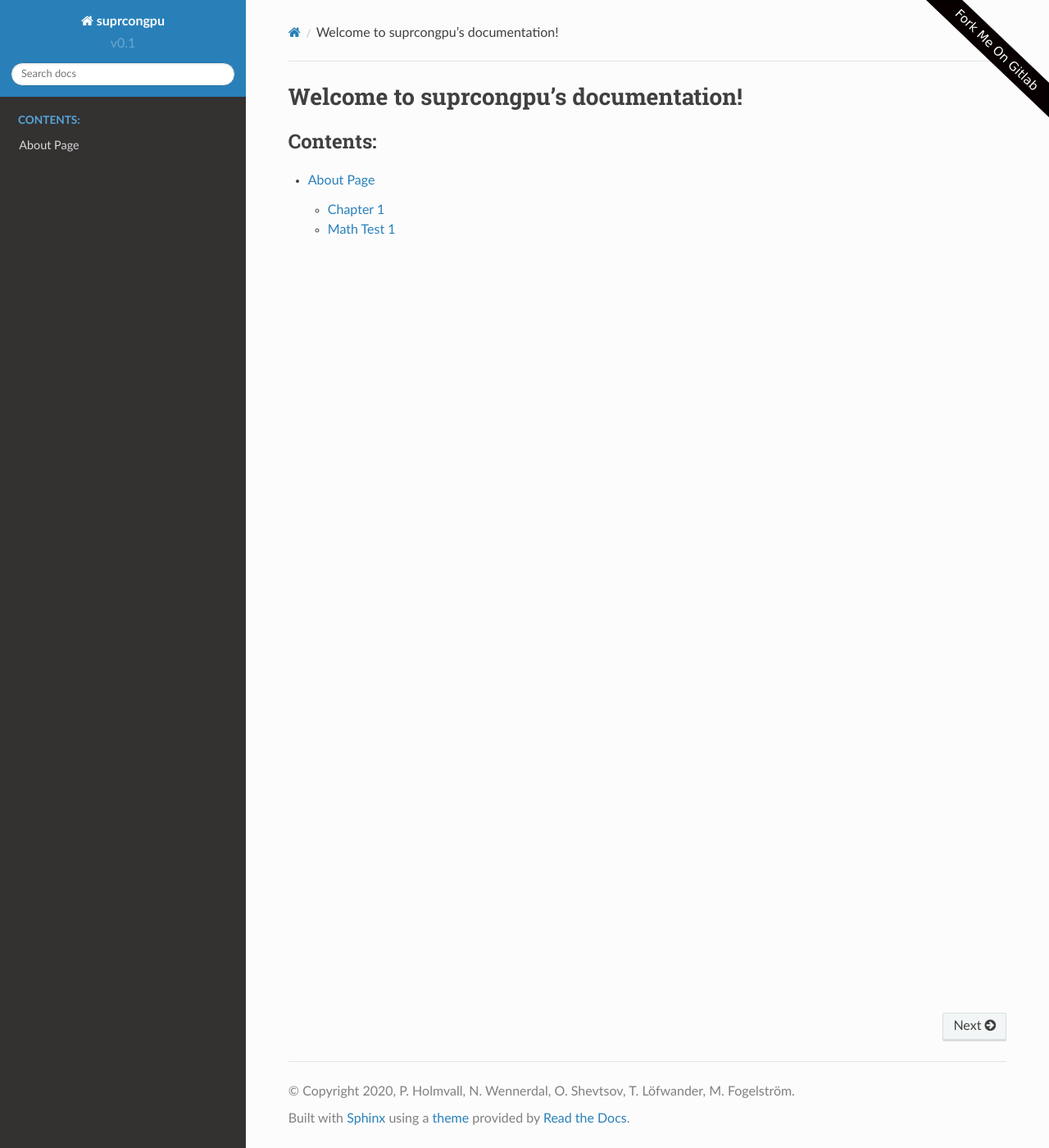
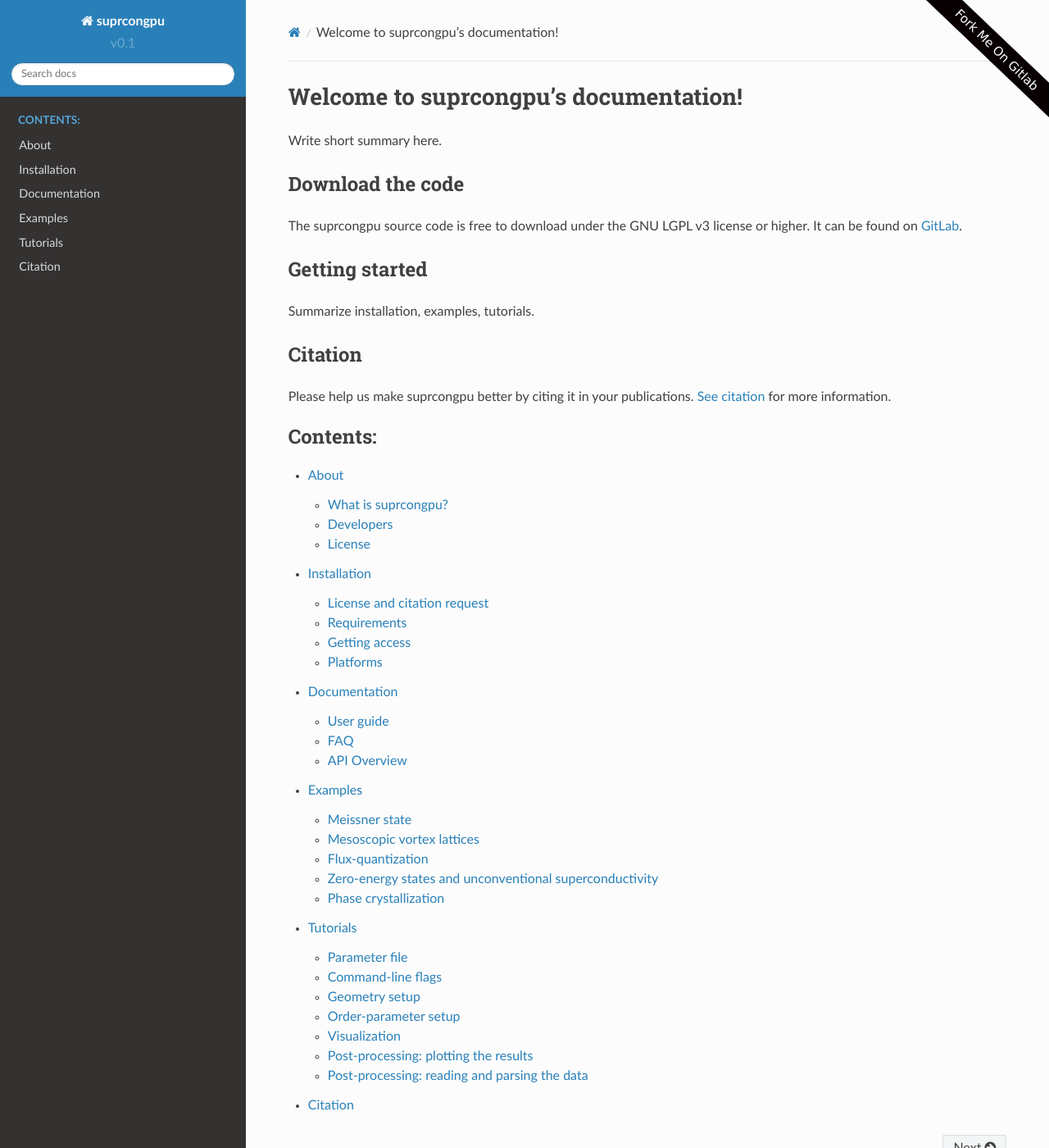
Before and after one commit to fogelstrom-lab/superconga, a Sphinx documentation site: the page built from docs/source/index.rst, in a window 1280 px wide and 1400 px high. Shown: the whole window at 82% size. Built offline with Sphinx 7.4.7 and the Read the Docs theme 2.0.0, drawn with Linux system fonts in a browser that asks for light colours.

Commit message:
Add draft of documentation structure
Add a first draft of the documentation structure, with pages, headings and
some meta text outlining the expected content.

```diff
--- a/docs/source/about.rst
+++ b/docs/source/about.rst
@@ -1,15 +1,62 @@
 ================
- About Page
+ About
 ================
 
-Chapter 1
-=========
-*Hello*, **World** is the golden standard of programming.
+What is suprcongpu?
+===================
+Summary goes here.
 
-Math Test 1
-===========
-.. math::
+Developers
+==========
+Fix layout with css.
 
-   (a + b)^2 = a^2 + 2ab + b^2
+Current Developers
+------------------
+.. list-table::
 
-   (a - b)^2 = a^2 - 2ab + b^2
+    * - .. figure:: _static/images/developers/patric_holmvall.png
+           :width: 100%
+
+        | Patric Holmvall
+        | Chalmers
+      - .. figure:: _static/images/developers/niclas_wall_wennerdal.png
+           :width: 100%
+
+        | Niclas Wall-Wennerdal
+        | Chalmers
+    * - .. figure:: _static/images/developers/oleksii_shevtsov.png
+           :width: 100%
+
+        | Oleksii Shevtsov
+        | Chalmers
+      -
+
+Past Developers
+---------------
+.. list-table::
+
+    * - .. figure:: _static/images/developers/mikael_hakansson.png
+           :width: 100%
+
+        | Mikael Håkansson
+        | Chalmers
+      -
+
+Project Supervisors
+-------------------
+.. list-table::
+
+    * - .. figure:: _static/images/developers/tomas_lofwander.png
+           :width: 100%
+
+        | Tomas Löfwander
+        | Chalmers
+      - .. figure:: _static/images/developers/mikael_fogelstrom.png
+           :width: 100%
+
+        | Mikael Fogelström
+        | Chalmers
+
+License
+=======
+License information goes here.
--- /dev/null
+++ b/docs/source/cite.rst
@@ -0,0 +1,5 @@
+================
+ Citation
+================
+
+Citation information goes here.
--- /dev/null
+++ b/docs/source/documentation.rst
@@ -0,0 +1,40 @@
+================
+ Documentation
+================
+
+Documentation goes here.
+
+| Latest version: [Fetch number]
+| Date: [Fetch date]
+
+User guide
+==========
+
+Installation
+------------
+
+Examples
+--------
+
+Tutorials
+---------
+
+Best practices
+--------------
+* Use an odd number of grid points (better for interpolation)
+* Use an odd number of angles (better for convergence in systems with descrete rotational symmetry)
+
+
+License
+-------
+
+Citation
+--------
+
+
+FAQ
+===
+
+
+API Overview
+============
--- /dev/null
+++ b/docs/source/examples.rst
@@ -0,0 +1,22 @@
+================
+ Examples
+================
+
+Meissner state
+==============
+
+
+Mesoscopic vortex lattices
+==========================
+
+
+Flux-quantization
+=================
+
+
+Zero-energy states and unconventional superconductivity
+=======================================================
+
+
+Phase crystallization
+=====================
--- a/docs/source/index.rst
+++ b/docs/source/index.rst
@@ -6,8 +6,37 @@
 Welcome to suprcongpu's documentation!
 ======================================
 
+Write short summary here.
+
+Download the code
+-----------------
+The suprcongpu source code is free to download under the GNU LGPL v3 license or higher. It can be found on GitLab_.
+
+.. _GitLab: https://gitlab.com/suprcongpu/suprcongpu
+
+
+Getting started
+---------------
+Summarize installation, examples, tutorials.
+
+Citation
+--------
+Please help us make suprcongpu better by citing it in your publications. `See citation`_ for more information.
+
+.. _`See citation`: cite.html
+
 .. toctree::
    :maxdepth: 2
    :caption: Contents:
 
    about.rst
+
+   install.rst
+
+   documentation.rst
+
+   examples.rst
+
+   tutorials.rst
+
+   cite.rst
--- /dev/null
+++ b/docs/source/install.rst
@@ -0,0 +1,26 @@
+================
+ Installation
+================
+
+Installation instructions and requirements go here.
+
+License and citation request
+============================
+
+Requirements
+============
+
+Getting access
+==============
+
+Platforms
+=========
+
+GNU/Linux
+---------
+
+Windows
+-------
+
+Mac OS X
+--------
--- /dev/null
+++ b/docs/source/tutorials.rst
@@ -0,0 +1,31 @@
+================
+ Tutorials
+================
+
+Tutorials go here.
+
+Parameter file
+==============
+
+Command-line flags
+==================
+
+Geometry setup
+==============
+Shapes: n-gon, free polygon, disc
+Adding and subtracting
+Offset and rotation
+
+Order-parameter setup
+=====================
+
+Visualization
+=============
+
+Post-processing: plotting the results
+=====================================
+Using shipped tools (Python) to plot the data
+
+Post-processing: reading and parsing the data
+=============================================
+How to read the data so it can be imported to your favorite language.
```
Also changed, not shown: docs/source/_static/images/developers/mikael_fogelstrom.png (added), docs/source/_static/images/developers/mikael_hakansson.png (added), docs/source/_static/images/developers/niclas_wall_wennerdal.png (added), docs/source/_static/images/developers/oleksii_shevtsov.png (added), docs/source/_static/images/developers/patric_holmvall.png (added), docs/source/_static/images/developers/tomas_lofwander.png (added).
